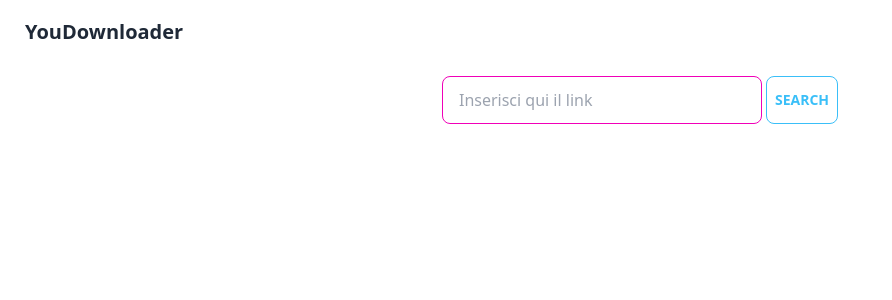
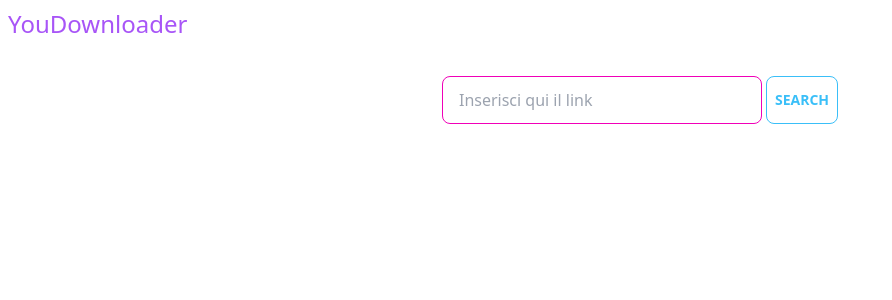
Before and after one commit to DavideBenedetti95/Youtube_Downloader, a React (Vite) app: page / in a window 1280 px wide. Shown: the top 300 px of the page, without its empty margins (0-892 px from the left). Built offline with nearby package versions, Linux system fonts and the light colour scheme.

Commit message:
text effect

```diff
--- a/package.json
+++ b/package.json
@@ -13,7 +13,9 @@
     "axios": "^1.5.0",
     "react": "^18.2.0",
     "react-dom": "^18.2.0",
-    "react-toastify": "^9.1.3"
+    "react-moving-text": "^0.0.7",
+    "react-toastify": "^9.1.3",
+    "typewriter-effect": "^2.21.0"
   },
   "devDependencies": {
     "@types/react": "^18.2.15",
--- a/src/App.jsx
+++ b/src/App.jsx
@@ -1,5 +1,6 @@
 import React, {useState} from 'react'
 import axios from 'axios'
+import Typewriter from 'typewriter-effect';
 
 const App = () => {
 
@@ -7,7 +8,6 @@ const App = () => {
   const [userLink, setUserLink] = useState('')
   const [loading, setLoading] = useState(false)
   const [selectedUrl, setSelectedUrl] = useState(null)
-
 
   const fetchData = async () => {
     setLoading(true);
@@ -39,8 +39,16 @@ const App = () => {
   return (
     <main>
 
-      <div className="navbar bg-base-100">
-       <a className="btn btn-ghost normal-case text-xl">YouDownloader</a>
+      <div className="navbar bg-base-100 w-screen flex justify-center items-center md:block">
+        <h1 className='text-2xl text-purple-500'>
+          <Typewriter
+              options={{
+                strings: ['YouDownloader'],
+                autoStart: true,
+                loop: true,
+              }}
+            />
+        </h1>
       </div>
 
       <div className='flex items-center justify-center mt-3'>
```
Also changed, not shown: 2 other files (tests, documents, lock files or other folders).
